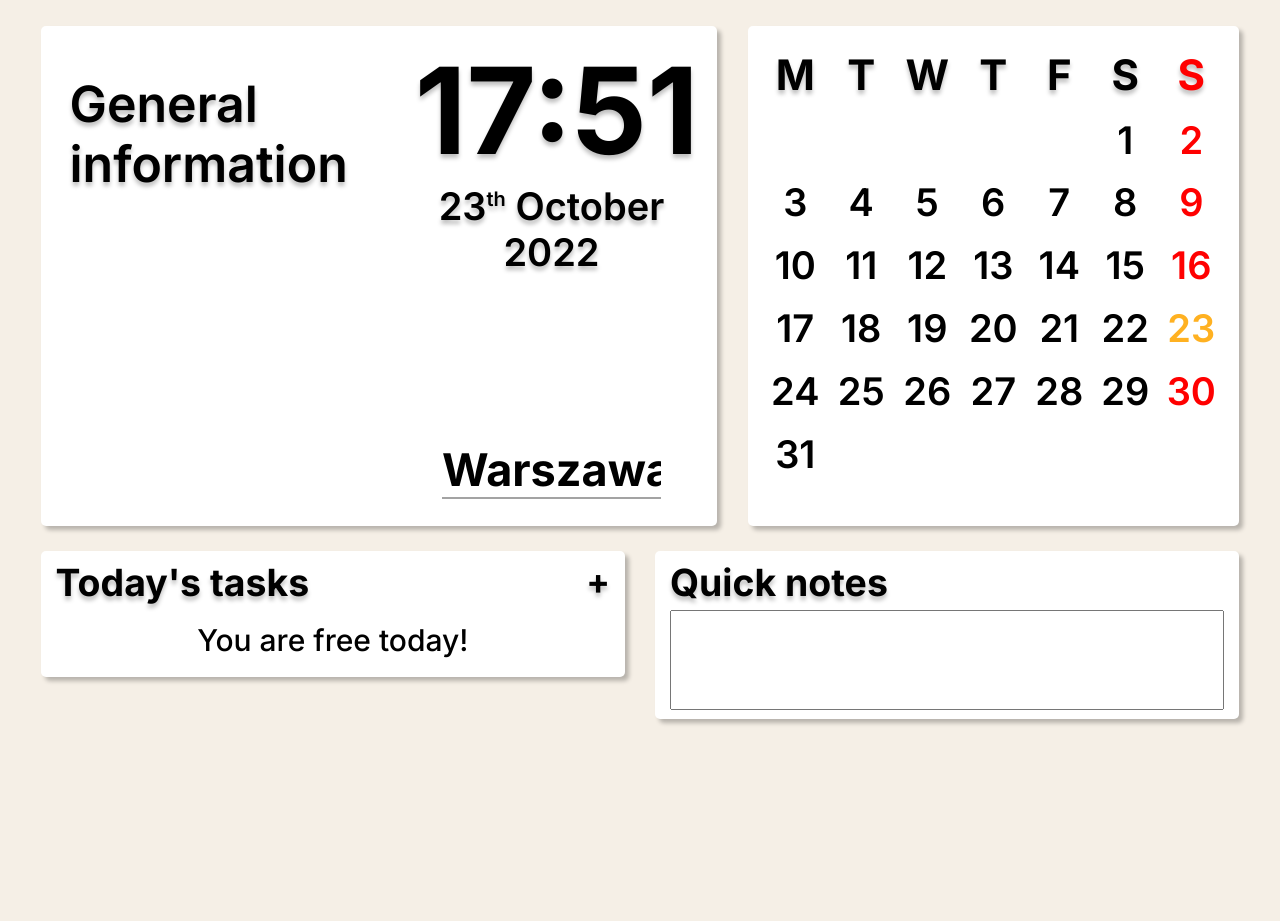
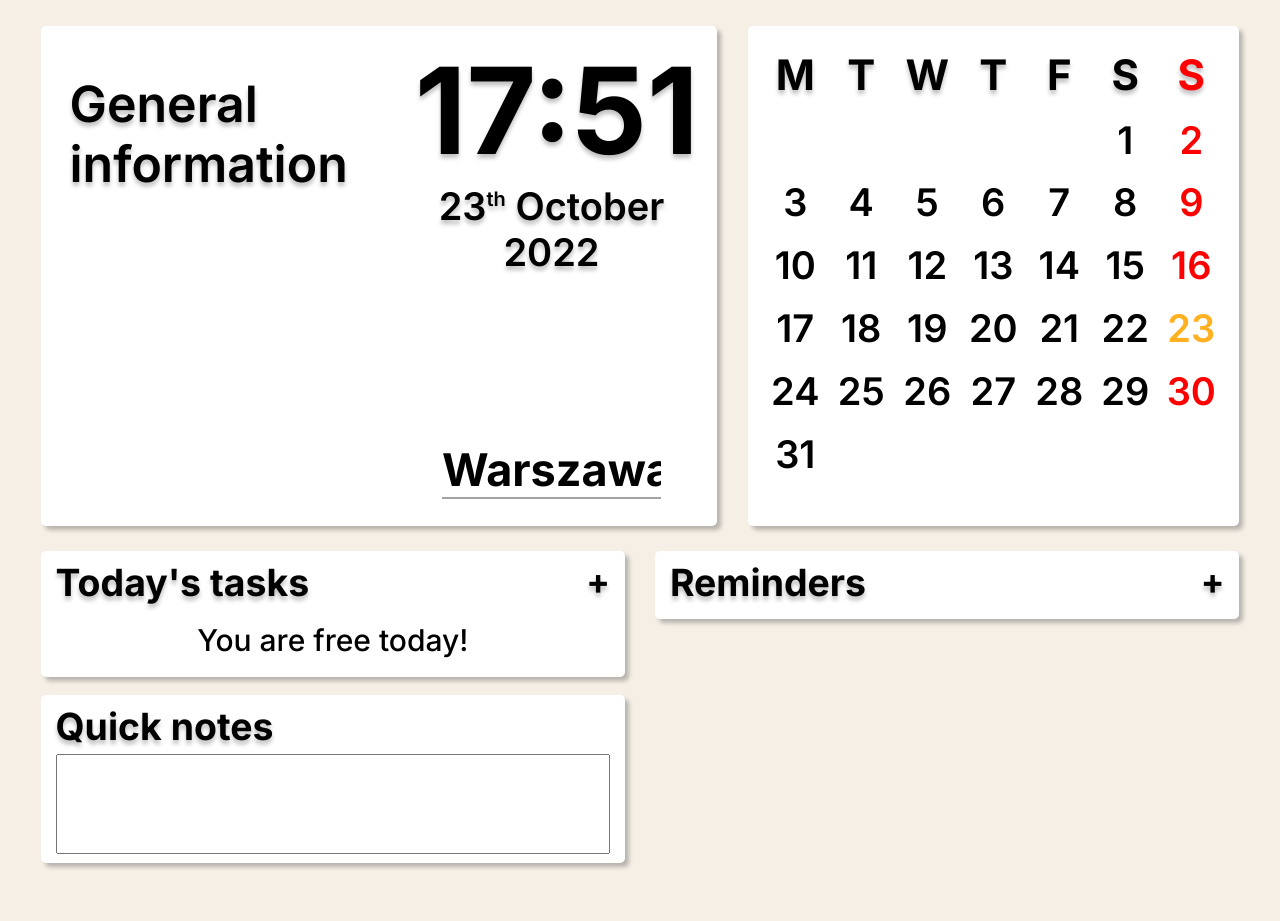
Before and after one commit to kmiszeeek/life_dashboard, a plain HTML site: page app/index.html in a window 1280 px wide. Before the commit the page ends 800 px from the top, so only its background shows below. Drawn offline with Linux system fonts and the light colour scheme; no server answers.

Commit message:
fixed adding notes

```diff
--- a/app/index.html
+++ b/app/index.html
@@ -40,9 +40,7 @@
             <a href="#promptTaskOverlay" class="plus">+</a>
           </nav>
         </div>
-      </section>
-      <section class="right">
-        <div class="reminders">
+        <div class="notes">
           <nav>
             <h3>Quick notes
             </h3>
@@ -50,7 +48,20 @@
           <textarea type="textarea" id="textArea" oninput="auto_grow(this)"></textarea>
         </div>
       </section>
+
+      </section>
+      <section class="right">
+        <div class="reminders">
+          <nav>
+            <h3>Reminders</h3>
+            <a href="#promptTaskOverlay" class="plus">+</a>
+          </nav>
+
+        </div>
+      </section>
+      </div>
     </div>
+
     <div class="promptOverlay" id="promptTaskOverlay">
       <div class="promptTasks">
         <nav>
--- a/app/script/script.js
+++ b/app/script/script.js
@@ -164,12 +164,15 @@ document.getElementById("submitTask").addEventListener("click", () => {
   localStorage.setItem(document.getElementById("taskName").value, document.getElementById("checkboxTask").checked ? "true" : "false");
 });
 
+document.getElementById("textArea").addEventListener("change", () => {
+  localStorage.setItem("note123456789", document.getElementById("textArea").value);
+});
 
 let tasks = JSON.stringify(localStorage);
 
 let tasksList = document.getElementById("tasks");
 
-if (window.localStorage.length == 0) {
+if (window.localStorage.length == 0 || (window.localStorage.length == 1 && localStorage.key(0) == "note123456789")) {
   tasksList.innerHTML += `<p class="free">You are free today!</p>`;
 } else {
   for (let i = 0; i < localStorage.length; i++) {
@@ -216,20 +219,3 @@ function auto_grow(element) {
   element.style.height = "5px";
   element.style.height = (element.scrollHeight) + "px";
 }
-
-document.getElementById("textArea").addEventListener("change", () => {
-  localStorage.setItem("note123456789", document.getElementById("textArea").value);
-});
-
-
-// const cats = [
-//   {id : "1", name : "jon doe"},
-//   {id : "2", name : "john deere"},
-// ]
-
-// localStorage.setItem("cats", JSON.stringify(cats));
-// const cat2 = localStorage.getItem('cats');
-// localStorage.removeItem('cat2');
-// localStorage.clear();
-
-// console.log(cats);
--- a/app/styles/main.css
+++ b/app/styles/main.css
@@ -194,8 +194,21 @@ select {
   flex-direction: column;
 }
 
+.notes {
+  margin-top: 3%;
+  margin-bottom: 10%;
+  width: 100%;
+  padding: 1.5% 2.5% 1.5% 2.5%;
+  background-color: #fff;
+  box-shadow: 4px 4px 4px rgba(0, 0, 0, 0.25);
+  border-radius: 5px;
+  display: flex;
+  flex-direction: column;
+}
+
 .tasks > nav,
-.reminders > nav {
+.reminders > nav,
+.notes > nav {
   display: flex;
   justify-content: space-between;
   font-weight: 500;
```
